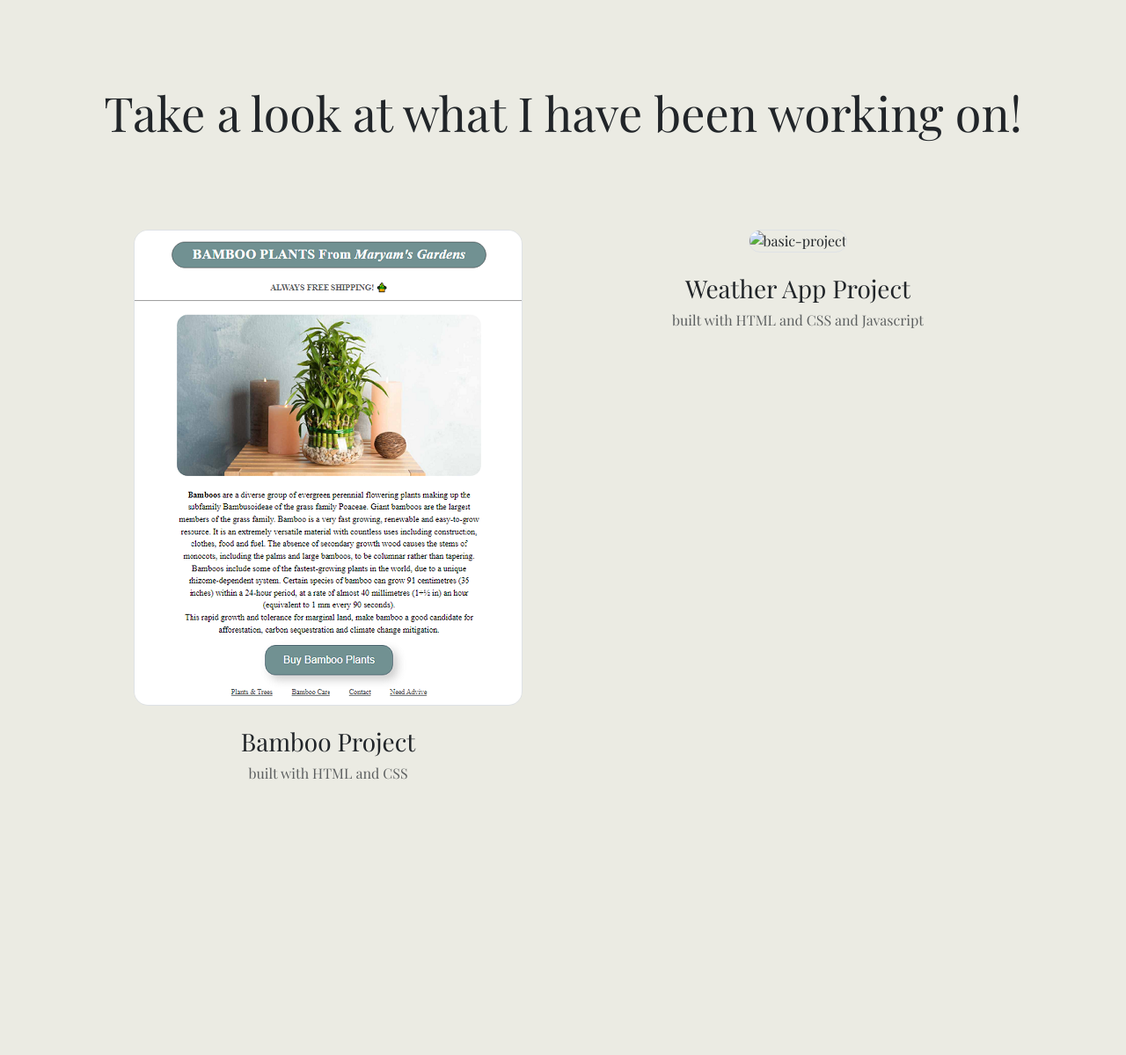
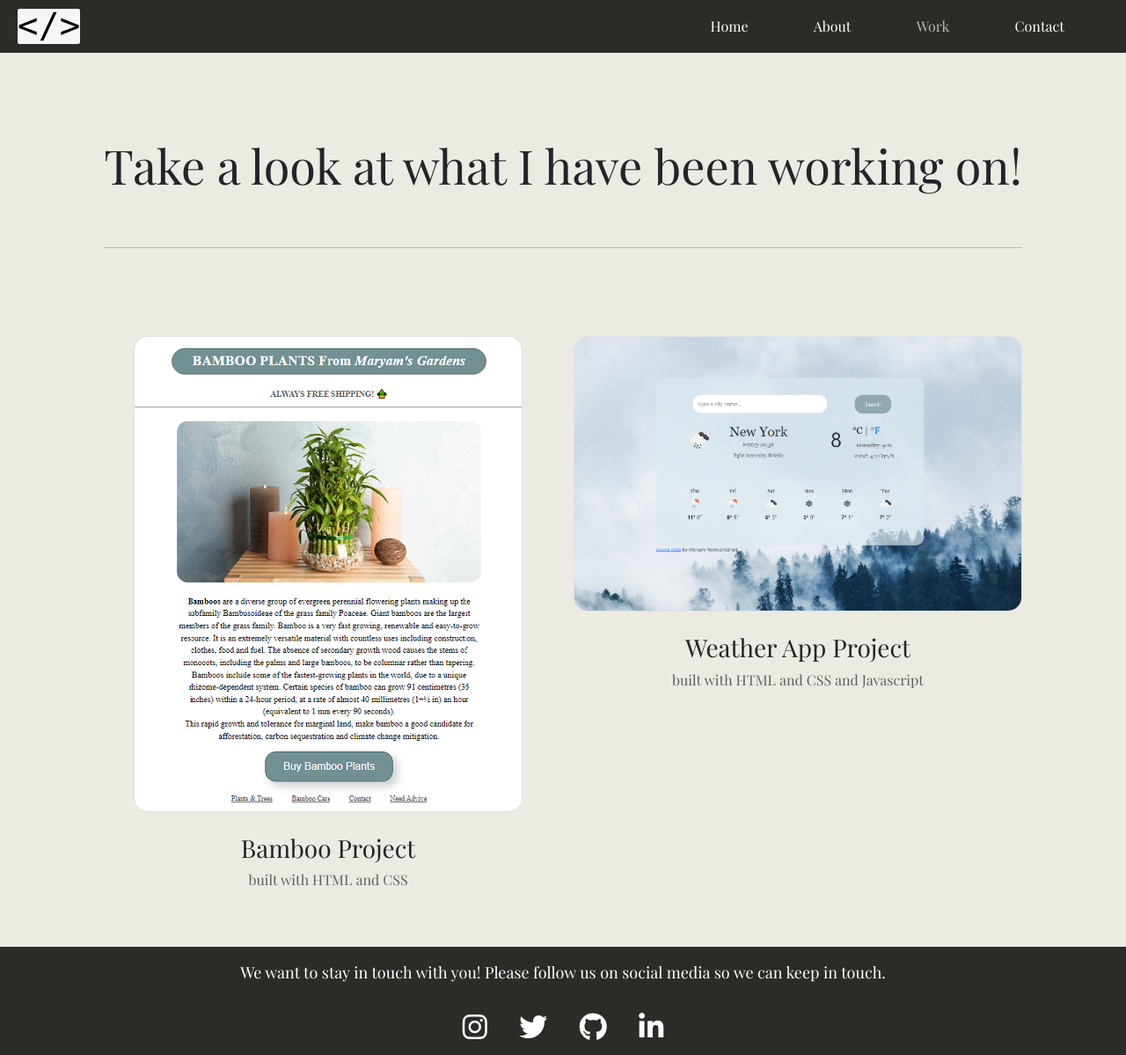
Before and after one commit to marynn90/portfolio, a plain HTML site: page work.html in a window 1280 px wide. Shown: the whole page at 88% size. Before the commit the page ends 955 px from the top, so only its background shows below. Drawn offline with nearby package versions, Linux system fonts and the light colour scheme.

Commit message:
fixed the footer by adding some space in some pages

```diff
--- a/styles.css
+++ b/styles.css
@@ -42,6 +42,10 @@ footer {
   border-radius: 24px;
   border: 1px solid #4a4a48;
   max-width: 40%;
+}
+.contact-sec {
+  background-color: #c19898;
+  opacity: 0.9;
 }
 .container {
   margin-top: 20px;
@@ -95,7 +99,8 @@ footer {
   font-family: "Playfair Display", serif;
   line-height: 60px;
 }
-.icons-links {
+.icons-links,
+.icon {
   font-size: 32px;
   color: white;
 }
--- a/work.html
+++ b/work.html
@@ -17,6 +17,10 @@
       href="https://fonts.googleapis.com/css2?family=Playfair+Display:wght@400;700&family=Roboto:wght@500;900&display=swap"
       rel="stylesheet"
     />
+    <script
+      src="https://kit.fontawesome.com/1a764e18db.js"
+      crossorigin="anonymous"
+    ></script>
 
     <script
       src="https://cdn.jsdelivr.net/npm/bootstrap@5.3.0-alpha1/dist/js/bootstrap.bundle.min.js"
@@ -26,8 +30,23 @@
     <title>Work | Portfolio</title>
   </head>
   <body>
+    <nav class="d-flex justify-content-between">
+      <img
+        src="images/logo.png"
+        alt="logo"
+        class="nav-logo d-none d-md-block"
+      />
+      <ul>
+        <li><a href="index.html" class="nav-links">Home</a></li>
+        <li><a href="about.html" class="nav-links">About</a></li>
+        <li><a href="#" class="active">Work</a></li>
+        <li><a href="contact.html" class="nav-links">Contact</a></li>
+      </ul>
+    </nav>
     <div class="container mt-5 p-5">
       <h1>Take a look at what I have been working on!</h1>
+      <br />
+      <hr />
       <div class="my-work">
         <div class="row">
           <div class="col-lg-6">
@@ -41,7 +60,7 @@
           </div>
           <div class="col-lg-6">
             <img
-              src="images/weather-app.jpg"
+              src="images/weatherrr.png"
               alt="basic-project"
               class="img-fluid mb-4 border rounded-4"
             />
@@ -51,11 +70,43 @@
             </p>
           </div>
         </div>
-        <div class="row">
-          <div class="col-lg-6"></div>
-          <div class="col-lg-6"></div>
-        </div>
       </div>
     </div>
+    <footer>
+      <p class="pt-3">
+        We want to stay in touch with you! Please follow us on social media so
+        we can keep in touch.
+      </p>
+      <div>
+        <a
+          href="https://www.instagram.com"
+          class="icons-links"
+          title="instagram"
+          target="_blank"
+          ><i class="icon fa-brands fa-instagram p-3"></i
+        ></a>
+        <a
+          href="https://www.twitter.com"
+          class="icons-links"
+          target="_blank"
+          title="twitter"
+          ><i class="icon fa-brands fa-twitter p-3"></i
+        ></a>
+        <a
+          href="https://www.github.com"
+          class="icons-links"
+          target="_blank"
+          title="github"
+          ><i class="icon fa-brands fa-github p-3"></i
+        ></a>
+        <a
+          href="https://www.linkedin.com"
+          class="icons-links"
+          target="_blank"
+          title="linkedin"
+          ><i class="icon fab fa-linkedin-in p-3"></i
+        ></a>
+      </div>
+    </footer>
   </body>
 </html>
```
Also changed, not shown: about.html (+45 -5 lines), contact.html (+49 -4 lines), index.html (+27 -6 lines).
